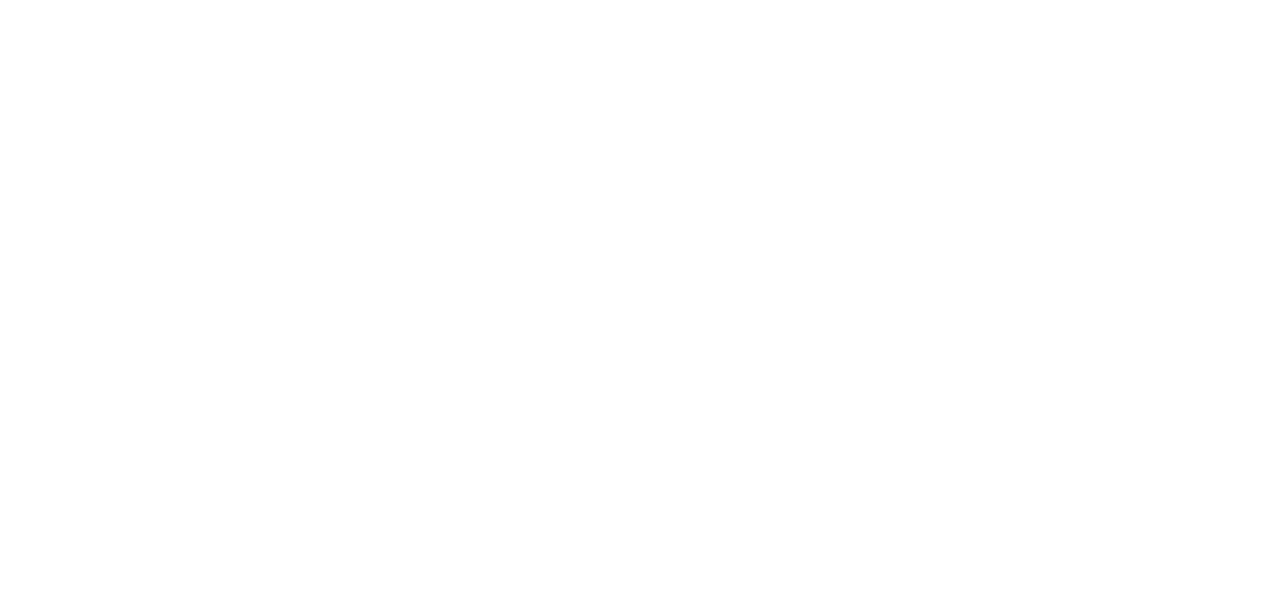
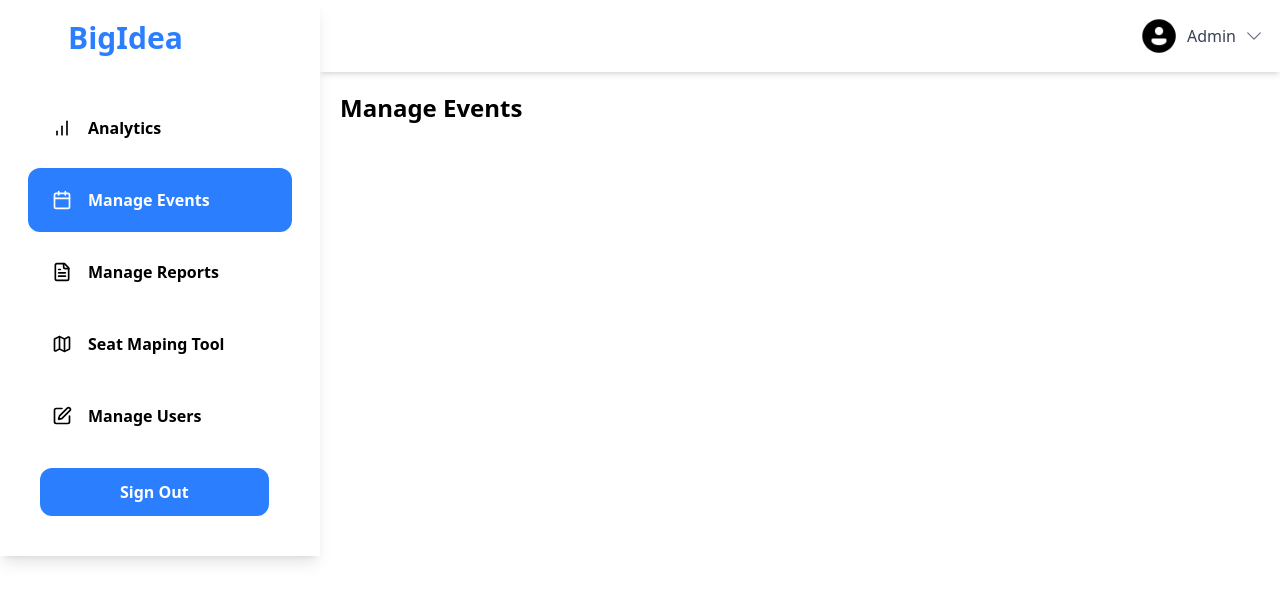
Before and after one commit to mmohashik/Ticket-Booking-Platform_Frontend, a React (Vite) app in the folder ticket_booking_platform_frontend/: page /manage-event in a window 1280 px wide. Before the commit this address had no page. Shown: the top 602 px of the page. Built offline with nearby package versions, Linux system fonts and the light colour scheme.

Commit message:
manage event start

```diff
--- a/ticket_booking_platform_frontend/src/App.jsx
+++ b/ticket_booking_platform_frontend/src/App.jsx
@@ -6,6 +6,7 @@
 import ContactUs from './pages/ContactUs'
 import Shop from './pages/Shop'
 import AdminDashboard from './pages/Admin-Dashboard-Pages/AdminDashboard'
+import ManageEvents from './pages/Admin-Dashboard-Pages/ManageEvents'
 
 const App = () => {
   return (
@@ -17,6 +18,7 @@
         <Route path="/contactus" element={<ContactUs />} />
         <Route path="/shop" element={<Shop />} />
         <Route path="/admin" element={<AdminDashboard />} />
+        <Route path="/manage-event" element={<ManageEvents />} />
       </Routes>
     </BrowserRouter>
   )
--- a/ticket_booking_platform_frontend/src/components/dashboard_Components/Sidebar.jsx
+++ b/ticket_booking_platform_frontend/src/components/dashboard_Components/Sidebar.jsx
@@ -13,13 +13,18 @@
       path: "/manage-event",
       icon: <Calendar size={20} />,
     },
-    { name: "Seat Maping Tool", path: "/seat-map", icon: <Map size={20} /> },
     {
       name: "Manage Reports",
       path: "/reporting",
       icon: <FileText size={20} />,
     },
-    { name: "Edit Profile", path: "/edit-profile", icon: <Edit size={20} /> },
+    { name: "Seat Maping Tool",
+      path: "/seat-map",
+      icon: <Map size={20} /> },
+
+    { name: "Manage Users",
+      path: "/edit-profile",
+      icon: <Edit size={20} /> },
   ];
 
   return (
@@ -34,7 +39,7 @@
 
       {/* Sidebar */}
       <div
-        className={`fixed top-0 left-0 h-full bg-white shadow-md transition-transform duration-300 w-64 p-5 ${
+        className={`fixed top-0 left-0 bg-white h-full shadow-lg transition-transform duration-300 w-64 p-5 ${
           isOpen ? "translate-x-0" : "-translate-x-full"
         } md:relative md:translate-x-0 md:w-80`}
       >
--- a/ticket_booking_platform_frontend/src/pages/Admin-Dashboard-Pages/ManageEvents.jsx
+++ b/ticket_booking_platform_frontend/src/pages/Admin-Dashboard-Pages/ManageEvents.jsx
@@ -0,0 +1,23 @@
+import React from "react";
+import Sidebar from "../../components/dashboard_Components/Sidebar";
+import D_Navbar from "../../components/dashboard_Components/D_Navbar";
+
+const ManageEvents = () => {
+
+  return (
+    <div className="flex">
+      <Sidebar />
+      <div className="flex-1">
+        <D_Navbar />
+        <div className="p-5">
+          <h1 className="text-2xl font-semibold">Manage Events</h1>
+
+
+        </div>
+      </div>
+    </div>
+  );
+};
+
+
+export default ManageEvents;
```
